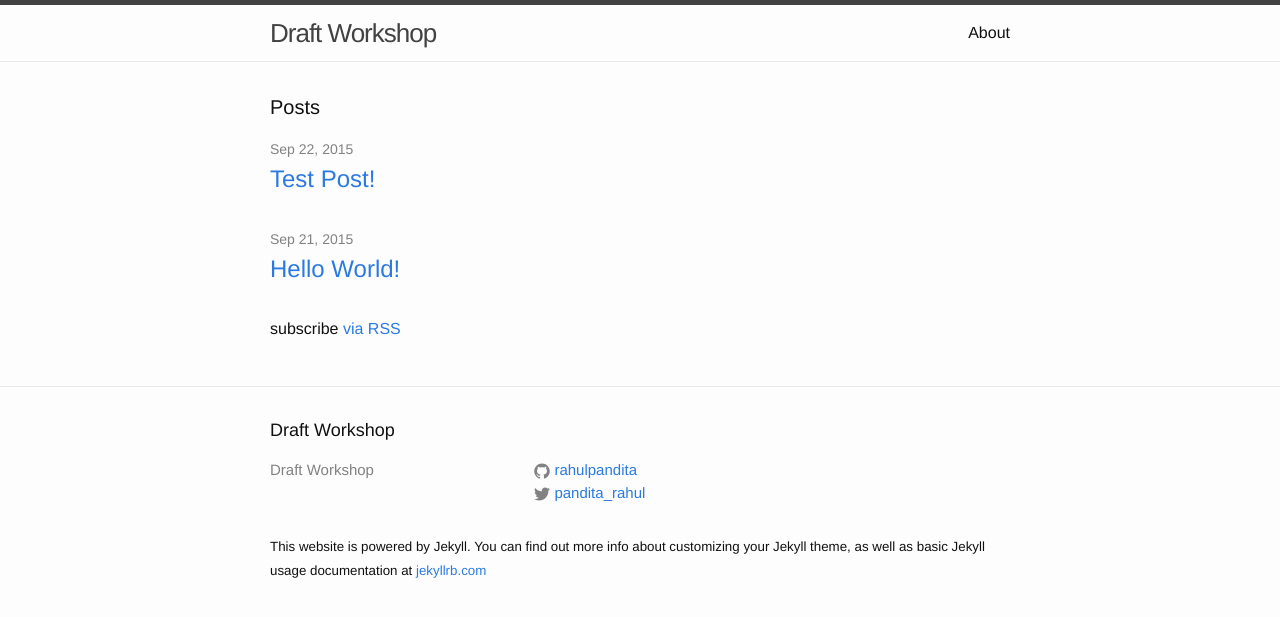
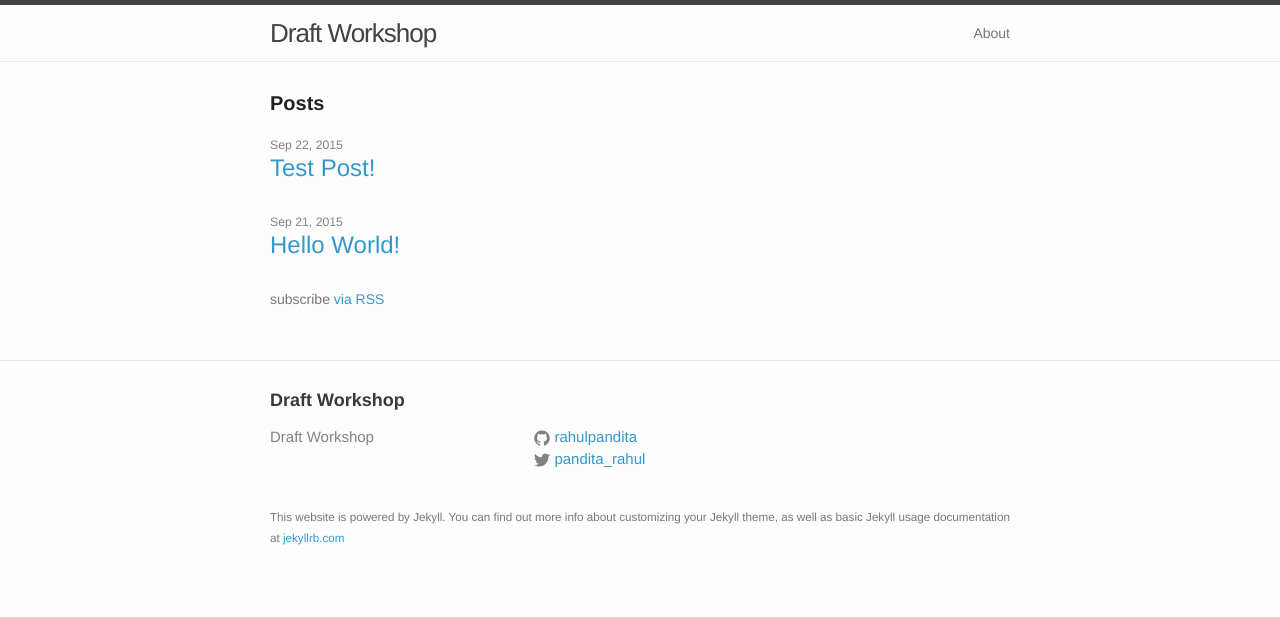
Before and after one commit to rahulpandita/Draft-Workshop, a Jekyll site: the page built from index.html, in a window 1280 px wide. Shown: the top 617 px of the page. Built offline with Jekyll 4.4.1, drawn with Linux system fonts in a browser that asks for light colours.

Commit message:
updated  style sheet to match with personal website

```diff
--- a/_sass/_base.scss
+++ b/_sass/_base.scss
@@ -74,26 +74,50 @@ li {
     }
 }
 
-
-
-/**
- * Headings
- */
 h1, h2, h3, h4, h5, h6 {
-    font-weight: 300;
+  color:#222;
+  margin:0 0 20px;
 }
 
+p, ul, ol, table, pre, dl {
+  margin:0 0 20px;
+}
+
+h1, h2, h3 {
+  line-height:1.1;
+}
+
+h1 {
+  font-size:28px;
+}
+
+h2 {
+  color:#393939;
+}
+
+h3, h4, h5, h6 {
+  color:#494949;
+}
+
+a {
+  color:#39c;
+  font-weight:400;
+  text-decoration:none;
+}
 
 
 /**
  * Links
  */
-a {
-    color: $brand-color;
+a small {
+  font-size:11px;
+  color:#777;
+  margin-top:-0.6em;
+  display:block;
   text-decoration: none;
 
   &:visited {
-        color: darken($brand-color, 15%);
+      color: darken(#777, 15%);
   }
 
   &:hover {
@@ -102,8 +126,6 @@ a {
   }
 }
 
-
-
 /**
  * Blockquotes
  */
@@ -111,8 +133,8 @@ blockquote {
     color: $grey-color;
     border-left: 4px solid $grey-color-light;
     padding-left: $spacing-unit / 2;
-    font-size: 18px;
-    letter-spacing: -1px;
+    font-size: $base-font-size;
+    letter-spacing: -0.5px;
     font-style: italic;
 
     > :last-child {
@@ -127,7 +149,7 @@ blockquote {
  */
 pre,
 code {
-    font-size: 15px;
+    font-size: $base-font-size;
     border: 1px solid $grey-color-light;
     border-radius: 3px;
     background-color: #eef;
--- a/css/main.scss
+++ b/css/main.scss
@@ -6,14 +6,14 @@
 
 
 // Our variables
-$base-font-family: Helvetica, Arial, sans-serif;
-$base-font-size:   16px;
+$base-font-family: "Helvetica Neue", Helvetica, Arial, sans-serif;
+$base-font-size:   14px;
 $small-font-size:  $base-font-size * 0.875;
 $base-line-height: 1.5;
 
 $spacing-unit:     30px;
 
-$text-color:       #111;
+$text-color:       #777;
 $background-color: #fdfdfd;
 $brand-color:      #2a7ae2;
 
```
Lines whose indentation alone changed are shown as unchanged.
